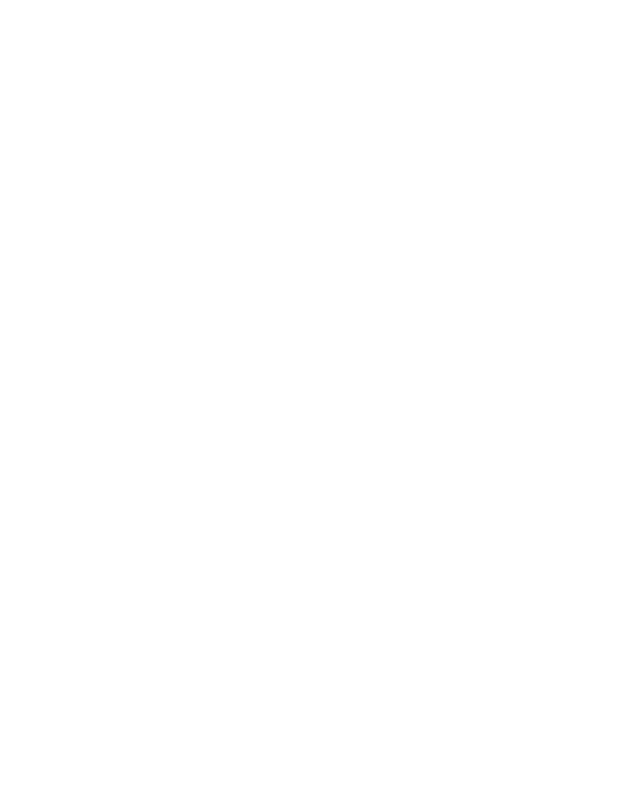
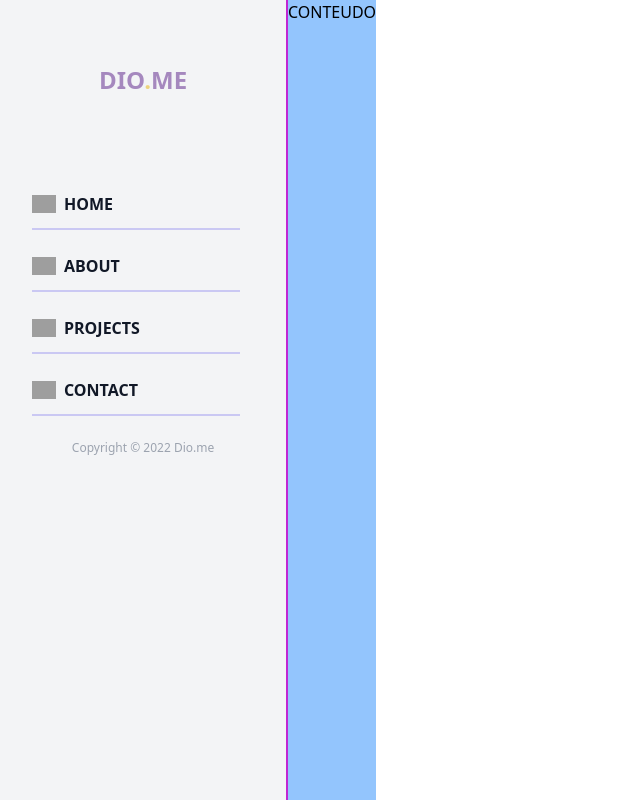
Before and after one commit to marcospelaez-dev/tailwindcss-dio-projeto, a website: page src/index.html in a window 1280 px wide. Shown: the whole page, without its empty margins (0-640 px from the left). Drawn offline with Linux system fonts and the light colour scheme; grey boxes are pictures that could not be loaded.

Commit message:
menu nav concluido

```diff
--- a/src/index.html
+++ b/src/index.html
@@ -7,6 +7,58 @@
     <title>Portfolio | M Pelaez</title>
 </head>
 <body>
-
+    <div class="flex flex-row min-h-screen overflow-hidden">
+        <div class="bg-gray-100 w-12 lg:w-72 min-h-screen border-r-2 border-fuchsia-600 md:none">
+            <div class="flex flex-none w-full justify-center items-center lg:py-16 text-center">
+                <div class="text-purple-900 text-center text-2xl font-extrabold items-center border-indigo-600 lg:visible invisible animate-pulse">DIO<span class="text-yellow-500">.</span>ME</div>
+            </div>
+            <div>
+                <nav class="visible lg:invisible flex w-full mt-40">
+                    <ul class="text-left">
+                        <li class="list-inside ml-2 mb-6 w-12">
+                            <a href="#" class="flex justify-start"><img src="https://cdn-icons-png.flaticon.com/512/25/25694.png" alt="home icon" class="object-contain w-6 h-6"></a>
+                        </li>
+                        <li class="list-inside ml-2 mb-6 w-12">
+                            <a href="#" class="flex justify-start"><img src="https://cdn-icons-png.flaticon.com/512/456/456212.png" alt="about icon" class="object-contain w-6 h-6"></a>
+                        </li>
+                        <li class="list-inside ml-2 mb-6 w-12">
+                            <a href="#" class="flex justify-start"><img src="https://cdn-icons-png.flaticon.com/512/522/522510.png" alt="projects icon" class="object-contain w-6 h-6"></a>
+                        </li>
+                        <li class="list-inside ml-2 mb-6 w-12">
+                            <a href="#" class="flex justify-start"><img src="https://cdn-icons-png.flaticon.com/512/953/953759.png" alt="contact icon" class="object-contain w-6 h-6"></a>
+                        </li>
+                    </ul>
+                </nav>
+                <nav class="lg:visible invisible flex w-full -mt-80">
+                    <ul class="text-left text-base">
+                        <li class="list-inside border-b-2 w-52 border-indigo-600 border-opacity-25 mx-8 mb-6 pb-3 font-bold text-gray-900 hover:text-purple-900">
+                            <a href="#" class="flex justify-start">
+                                <img src="https://cdn-icons-png.flaticon.com/512/25/25694.png" alt="home icon" class="object-contain h-6 w-6 mr-2"> HOME
+                            </a>
+                        </li>
+                        <li class="list-inside border-b-2 w-52 border-indigo-600 border-opacity-25 mx-8 mb-6 pb-3 font-bold text-gray-900 hover:text-purple-900">
+                            <a href="#" class="flex justify-start">
+                                <img src="https://cdn-icons-png.flaticon.com/512/456/456212.png" alt="about icon" class="object-contain h-6 w-6 mr-2"> ABOUT
+                            </a>
+                        </li>
+                        <li class="list-inside border-b-2 w-52 border-indigo-600 border-opacity-25 mx-8 mb-6 pb-3 font-bold text-gray-900 hover:text-purple-900">
+                            <a href="#" class="flex justify-start">
+                                <img src="https://cdn-icons-png.flaticon.com/512/522/522510.png" alt="project icon" class="object-contain h-6 w-6 mr-2"> PROJECTS
+                            </a>
+                        </li>
+                        <li class="list-inside border-b-2 w-52 border-indigo-600 border-opacity-25 mx-8 mb-6 pb-3 font-bold text-gray-900 hover:text-purple-900">
+                            <a href="#" class="flex justify-start">
+                                <img src="https://cdn-icons-png.flaticon.com/512/953/953759.png" alt="contact icon" class="object-contain h-6 w-6 mr-2"> CONTACT
+                            </a>
+                        </li>
+                    </ul>
+                </nav>
+                <P class="lg:visible invisible text-center text-xs font-medium text-gray-400 w-full">
+                    Copyright &copy; 2022 Dio.me
+                </P>
+            </div>
+        </div>
+        <div class="bg-blue-300">CONTEUDO</div>
+    </div>
 </body>
 </html>
```
Also changed, not shown: dist/output.css.
